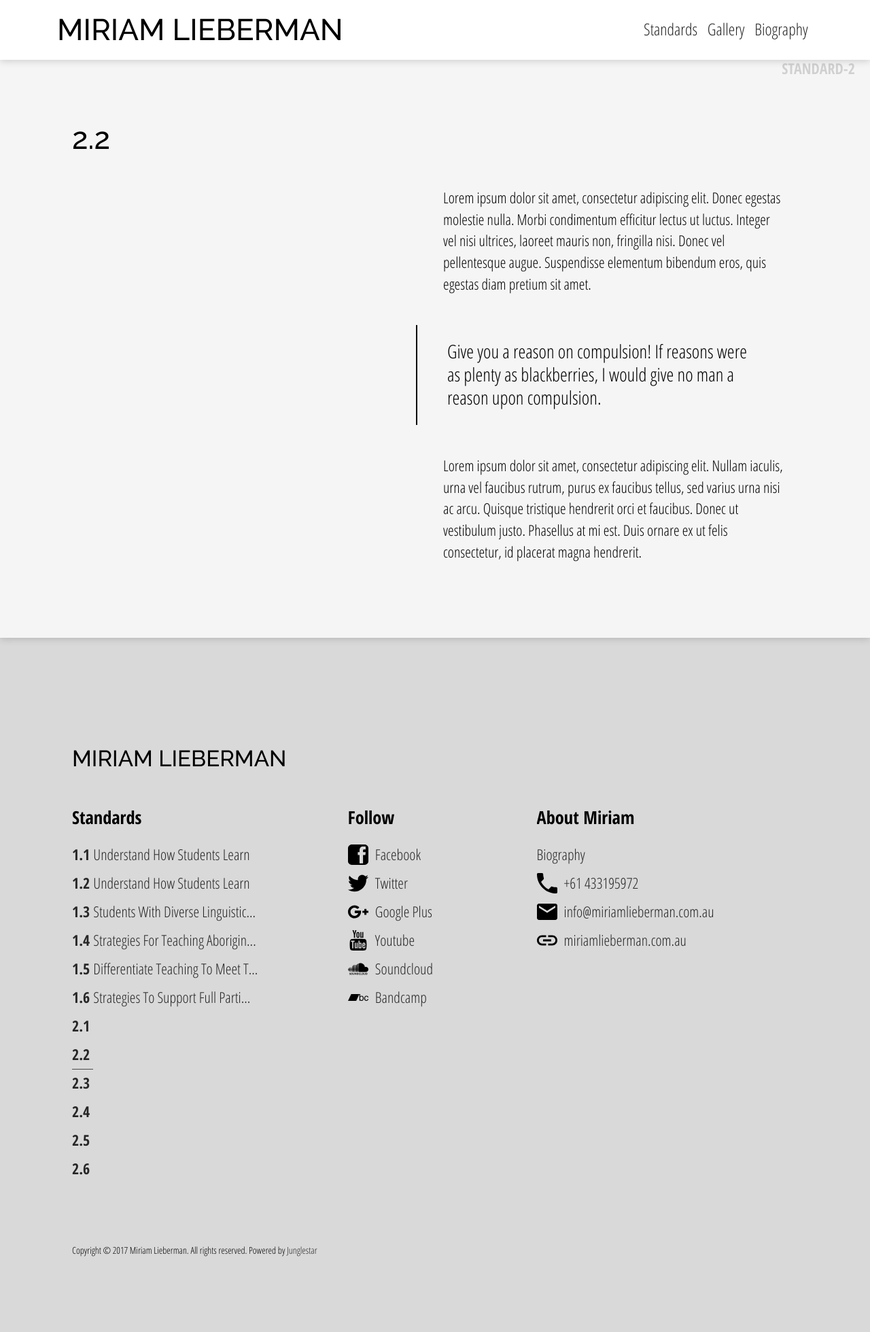
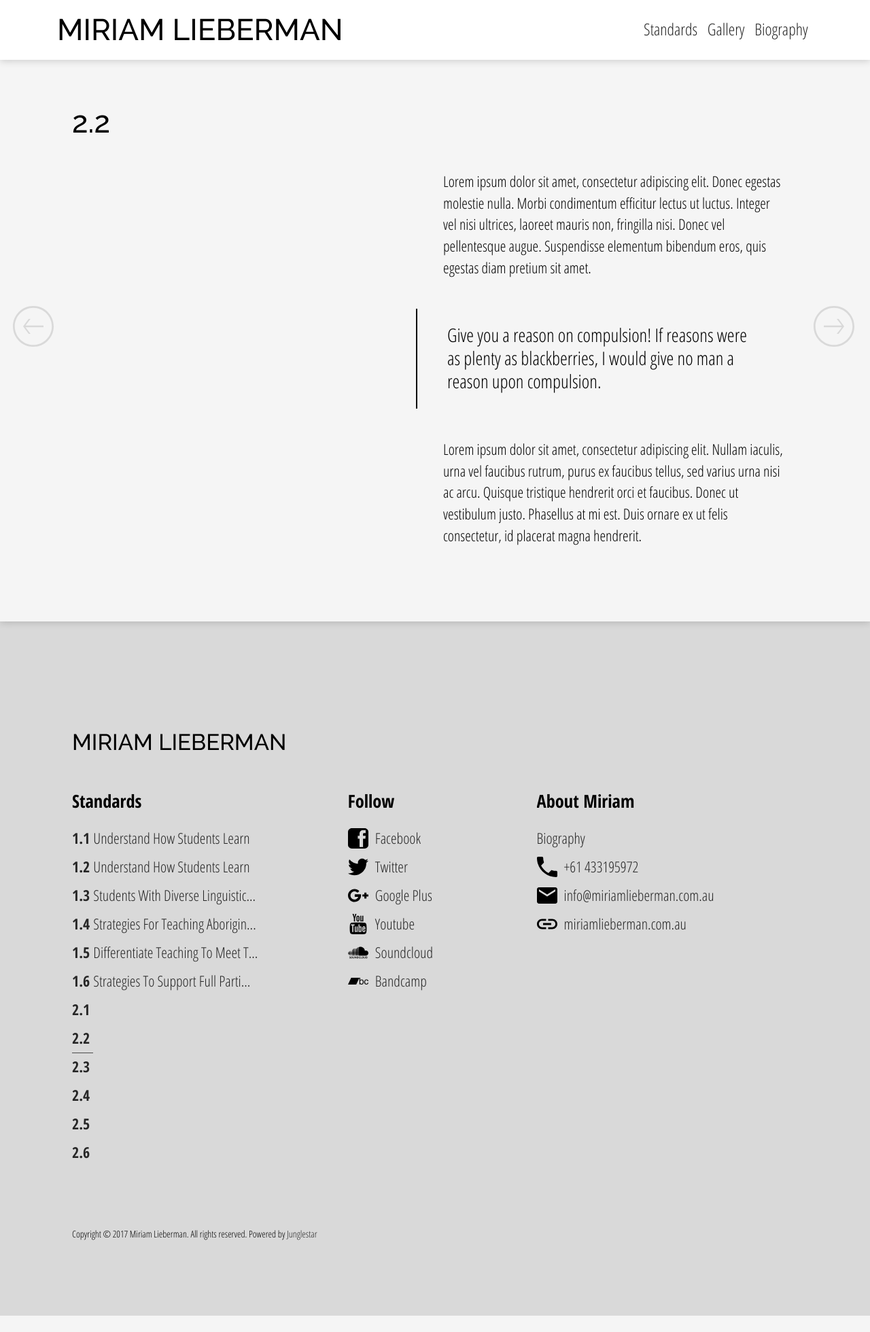
Before and after one commit to toybreaker/miriam, a Jekyll site: the page built from _products/standards-2/2.md, in a window 1280 px wide. Shown: the whole page at 68% size. Built offline with Jekyll 4.4.1, drawn with Linux system fonts in a browser that asks for light colours; after the commit the page ends 1935 px from its top, so only the background shows below that.

Commit message:
added next previous post navigation

```diff
--- /dev/null
+++ b/_includes/nav--horizzo.html
@@ -0,0 +1,15 @@
+<nav class="nav--horizontal" role="navigation" aria-label="Primary">
+  <div class="wrapper">
+  {% if page.previous.url %}
+    <a class="nav__link nav__link--left" rel="prev" href="{{ page.previous.url | prepend: site.baseurl }}" title="previous">
+      {% include svg/use.html id="icn--previous" class="previous" %}
+    </a>
+  {% endif %}
+
+  {% if page.next.url %}
+    <a class="nav__link nav__link--right" rel="next" href="{{ page.next.url | prepend: site.baseurl }}" title="next">
+      {% include svg/use.html id="icn--next" class="next" %}
+    </a>
+  {% endif %}
+  </div>
+</nav>
--- a/_includes/svg/defs.html
+++ b/_includes/svg/defs.html
@@ -1,5 +1,26 @@
 <svg version="1.1" xmlns:xlink="http://www.w3.org/1999/xlink" style="display: none;">
 
+
+  <symbol id="icn--next" viewBox="0 0 1000 1000">
+		<title>next</title>
+    <g shape-rendering="geometricPrecision">
+    	<!-- <path class="tblack"  d="M0,500c0,276.1,223.9,500,500,500s500-223.9,500-500S776.1,0,500,0S0,223.9,0,500z"/> -->
+    	<polygon points="250,522.6 693.1,522.6 568.1,681.9 613.6,681.9 750,500 613.6,318.1 568.1,318.1 693.1,477.2 250,477.2 	"/>
+    	<path d="M0,500c0,276.1,223.9,500,500,500s500-223.9,500-500S776.1,0,500,0S0,223.9,0,500z M45.5,500C45.5,249,249,45.5,500,45.5
+    		S954.5,249,954.5,500S751,954.5,500,954.5S45.5,751,45.5,500z"/>
+    </g>
+  </symbol>
+
+	<symbol id="icn--previous" viewBox="0 0 1000 1000">
+		<title>previous</title>
+    <g shape-rendering="geometricPrecision">
+    	<!-- <path class="tblack"  d="M500,0C223.875,0,0,223.875,0,500s223.875,500,500,500s500-223.875,500-500S776.125,0,500,0z"/> -->
+    	<polygon points="750,477.25 306.875,477.25 431.875,318.125 386.375,318.125 250,500 386.375,681.875 431.875,681.875
+    		306.875,522.625 750,522.625 	"/>
+    	<path d="M500,0C223.875,0,0,223.875,0,500s223.875,500,500,500s500-223.875,500-500S776.125,0,500,0z M500,954.5
+    		C249,954.5,45.5,751,45.5,500S249,45.5,500,45.5S954.5,249,954.5,500S751,954.5,500,954.5z"/>
+    </g>
+  </symbol>
 
   <symbol id="icn--bandcamp" xmlns="http://www.w3.org/2000/svg" viewBox="0 0 595.28 595.28">
     <title>bandcamp</title>
--- a/_layouts/product.html
+++ b/_layouts/product.html
@@ -12,7 +12,10 @@
 
     {% include header.html %}
 
+
     <div class="bungkus group {{ page.product_group }}">
+
+      {% include nav--horizzo.html %}
 
       <div class="product_image_group">
 
@@ -30,10 +33,6 @@
           </div>
         </div>
         {% endif %}
-
-        <div class="product_group {{ page.product_group | slugify }}">
-          {{ page.product_group }}
-        </div>
 
       </div>
 
--- /dev/null
+++ b/_sass/_mixins.scss
@@ -0,0 +1,34 @@
+//Mixins
+
+%clearfix {
+  &:after {
+    content: "";
+    display: table;
+    clear: both;
+  }
+}
+
+//Placeholders
+// use: ( @extend %no_select; )
+.no_select, %no_select {
+  -webkit-touch-callout: none!important;
+  -webkit-user-select: none!important;
+  -khtml-user-select: none!important;
+  -moz-user-select: none!important;
+  -ms-user-select: none!important;
+  user-select: none!important;
+}
+
+//user events utils
+.kill_mouse_touch, %kill_mouse_touch{
+  pointer-events: none!important;
+}
+
+//prevent select + copy action?
+// [alt],
+// [title],
+// *[alt],
+// *[title]{
+//   @extend %kill_mouse_touch;
+//   @extend %no_select;
+// }
--- /dev/null
+++ b/_sass/_nav.scss
@@ -0,0 +1,75 @@
+//BEM__BLOCKS
+
+nav {
+  @extend %no_select;
+  padding: 0;
+  background-color: transparent;
+
+  label {
+    display: none;
+  }
+  //BEM--MODIFIERS
+  &.nav--horizontal {
+    padding: 0;
+    width: 100%;
+    border-top: 0 none;
+
+    .wrapper {
+      position: relative;
+      z-index: 0;
+      // @include media( "screen", "<maxWidth") {
+      //   height: 80px;
+      // }
+    }
+  }
+}
+
+
+.nav__link {
+  display: block;
+  width: 5vw;
+  height: 5vw;
+  min-width: 60px;
+  min-height: 60px;
+  position: absolute;
+  z-index: 1000;
+  bottom: 0;
+  display: block;
+  // @include media( "screen", ">minWidth", "<maxWidth") {
+  //   min-width: 70px;
+  //   min-height: 70px;
+  // }
+  @include media( "screen", ">minWidth") {
+    position: fixed;
+    // max-width: 60px;
+    // max-height: 60px;
+  }
+
+  svg {
+    width: 60px;
+    height: 60px;
+    fill: $grey--light;
+  }
+  &:hover svg {
+    fill: $grey;
+  }
+}
+
+//BEM MODIFIERS
+.nav__link--left {
+  //top: 0;
+  left: 0;
+  @include media( "screen", ">minWidth") {
+    left: 1.5vw;
+    top: 50%;
+  }
+}
+
+.nav__link--right {
+  //  top: 0;
+  right: 0;
+  @include media( "screen", ">minWidth") {
+    right: 1.5vw;
+    top: 50%;
+  }
+}
--- a/assets/css/main.scss
+++ b/assets/css/main.scss
@@ -48,6 +48,7 @@ $mediaMaxWidth: 1260px;
 
 @import
 "1normalize",
+"mixins",
 "2cmq",
 "3base",
 "4headings",
@@ -64,5 +65,5 @@ $mediaMaxWidth: 1260px;
 "cards",
 "home",
 "video",
-"social_sharing"
+"nav"
 ;
```
Also changed, not shown: __lab/_social_sharing.scss (renamed from _sass/_social_sharing.scss), __lab/social_sharing.html (renamed from _includes/social_sharing.html).
